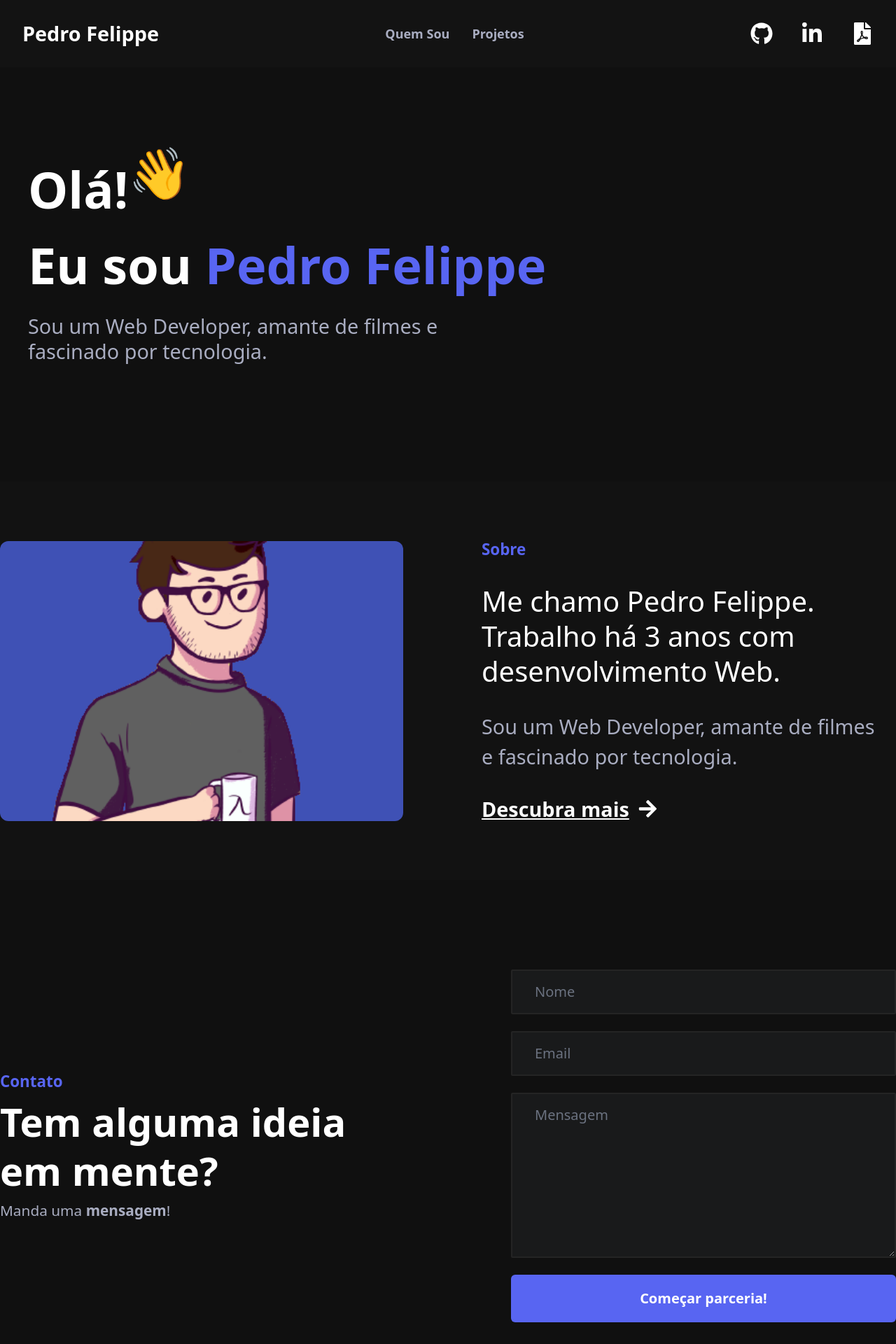
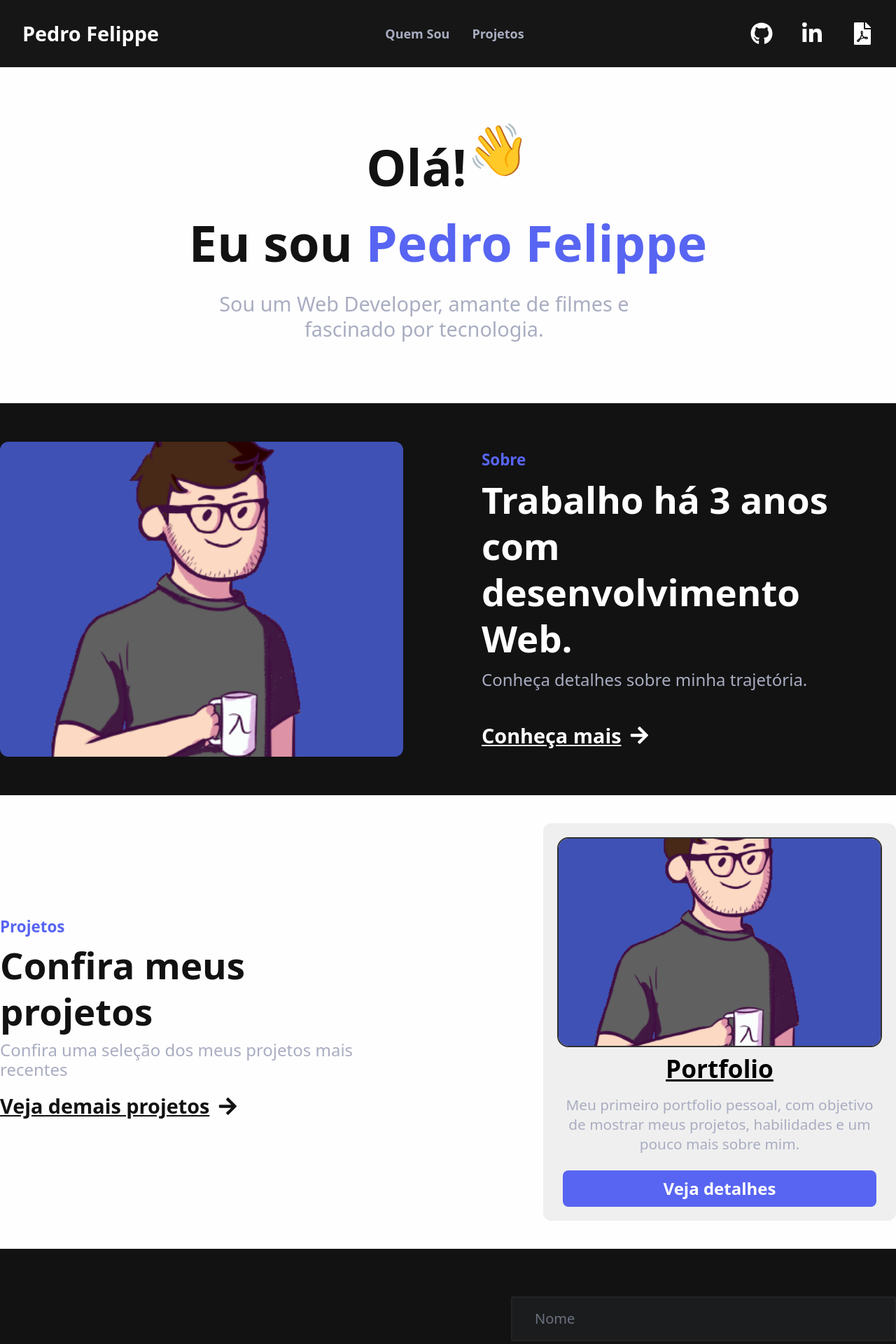
Before and after one commit to pefelippe/Portfolio, a Next.js app: page / in a window 1280 px wide. Shown: the top 1920 px of the page at 70% size. Built offline with nearby package versions, Linux system fonts and the light colour scheme.

Commit message:
mais uma vez alterando o layout

```diff
--- a/pages/_app.tsx
+++ b/pages/_app.tsx
@@ -16,7 +16,7 @@ export default function App({ Component, pageProps }: AppProps) {
       className="
         overflow-x-hidden overflow-y-scroll
         scrollbar scrollbar-track-gray-400/20 scrollbar-thumb-[#5865f2]/80 scroll-smooth
-        h-screen min-w-[400px] font-roboto min-h-fit bg-[#101010] "
+        h-screen min-w-[400px] font-roboto min-h-fit bg-[#121212] "
     >
       <Head>
         <title>Pedro Felippe</title>
--- a/pages/index.tsx
+++ b/pages/index.tsx
@@ -7,20 +7,20 @@ import Skills from "../src/content/Skills";
 
 export default function Home() {
   return (
-    <div className="w-screen h-fit mx-auto text-white  xl:py-20 space-y-10 xl:space-y-32 py-20">
-      <section className="">
+    <div className="w-screen h-fit mx-auto text-white ">
+      <section className=" bg-[#fefefe] text-[#121212]">
         <Hero />
       </section>
-      <section className="bg-[#121212] py-10 md:py-20">
+      <section className=" bg-[#121212]">
         <QuickAbout />
       </section>
-      {/* <section className="">
+      {/* <section className="py-20 bg-[#121212]">
         <Skills />
       </section> */}
-      {/* <section className=" w-full  py-10">
+      <section className="py-10 bg-[#fefefe] text-[#121212]">
         <RecentProjects />
-      </section> */}
-      <section className="bg-[#101010]">
+      </section>
+      <section className="  bg-[#121212] ">
         <CallToContact />
       </section>
     </div>
--- a/src/components/ProjectCard.tsx
+++ b/src/components/ProjectCard.tsx
@@ -25,16 +25,11 @@ function ProjectCard({
   const findX = id % 2 !== 0 ? -100 : 100;
 
   return (
-    <motion.div
-      initial={{ opacity: 0, x: findX }}
-      whileInView={{ opacity: 1, x: 0 }}
-      transition={{ duration: 1 }}
-      className="flex flex-col w-full  justify-between  mx-auto gap-2 bg-[#2e3039] p-6 rounded-xl max-w-[450px]"
-    >
+    <motion.div className="flex flex-col w-full justify-between  mx-auto gap-2 rounded-xl min-w-fit max-w-[550px] p-5 bg-[#efefef]">
       <Link
         href={link}
         className="transition-all rounded-2xl border-2 border-[#303030] hover:border-[#505050]
-        overflow-hidden max-w-md mx-auto h-full w-fit "
+        overflow-hidden w-full max-h-[300px]"
       >
         <motion.img
           src={imgUrl}
@@ -44,29 +39,18 @@ function ProjectCard({
       </Link>
 
       <div
-        className="max-lg:h-fit text-white flex
-       justify-center items-center flex-col gap-4 rounded-b-2xl  w-fit max-lg:text-center px-2"
+        className="max-lg:h-fit text-[#000] flex
+       justify-center items-center flex-col gap-4 rounded-b-2xl w-fit max-lg:text-center px-2"
       >
-        <div className="flex w-full justify-between items-center max-lg:justify-center gap-4">
         <a
           href={link}
           target="_blank"
-            className="flex gap-2 items-center w-fit text-[2.2rem] font-bold  hover:text-gray-500 underline"
+          className="flex gap-2 items-center w-fit text-[2.2rem] font-bold  hover:text-gray-500 underline py-2"
           rel="noreferrer"
         >
           {title}
-            <FaLink className="h-6 w-6"/>
         </a>
-          <Link
-            href={repo}
-            target="_blank"
-            className="flex items-center justify-center
-             font-semibold hover:underline  bg-black rounded-lg transition-all "
-            rel="noreferrer"
-          >
-            <FaGithub className="h-8 w-8" />
-          </Link>
-        </div>
+
         <p className="w-fit text-[1.3rem] text-gray-300 max-w-md">
           {description}
         </p>
@@ -80,6 +64,15 @@ function ProjectCard({
           >
             <p>Veja detalhes</p>
           </Link>
+
+          {/* <Link
+            href={repo}
+            target="_blank"
+            className="flex items-center justify-center font-semibold hover:underline  bg-black rounded-lg transition-all "
+            rel="noreferrer"
+          >
+            <FaGithub className="h-8 w-8" />
+          </Link> */}
         </div>
       </div>
     </motion.div>
--- a/src/components/layout/Footer.tsx
+++ b/src/components/layout/Footer.tsx
@@ -11,7 +11,7 @@ function Footer({}: Props) {
   return (
     <footer
       className="w-full min-h-[10vh] py-10 flex justify-center items-center mx-auto text-lg max-xl:px-6 text-black
-    text-[#000] bg-[#fff] "
+    text-[#000] bg-[#fff] font-semibold"
     >
       <div className="w-full max-w-screen-2xl gap-8 flex items-center max-sm:flex-col justify-center">
         <div className="flex flex-col gap-10 items-center">
--- a/src/components/layout/Header.tsx
+++ b/src/components/layout/Header.tsx
@@ -8,7 +8,7 @@ import HamburgerMenu from "./../HamburgerMenu";
 
 const Navbar = () => {
   return (
-    <motion.nav className="font-semibold  px-8 text-white bg-[#131313]">
+    <motion.nav className="font-semibold  px-8 text-white bg-[#161616]">
       <motion.div
         initial={{ opacity: 0, y: -50 }}
         animate={{ opacity: 1, y: 0 }}
--- a/src/constants/index.js
+++ b/src/constants/index.js
@@ -9,16 +9,16 @@ export const projects = [
     description:
       "Meu primeiro portfolio pessoal, com objetivo de mostrar meus projetos, habilidades e um pouco mais sobre mim. ",
   },
-  {
-    id: 2,
-    link: "",
-    repo: "https://github.com/pefelippe/PomodoroTunes",
-    title: "Pomodoro-fi",
-    imgUrl: "assets/pomodorotunes.png",
-    stack: ["react", "tailwind", "next", "typescript"],
-    description:
-      "Nesse projeto tentei unir a tranquilidade do lo-fi com o poderoso método pomodoro.",
-  },
+  // {
+  //   id: 2,
+  //   link: "",
+  //   repo: "https://github.com/pefelippe/PomodoroTunes",
+  //   title: "Pomodoro-fi",
+  //   imgUrl: "assets/pomodorotunes.png",
+  //   stack: ["react", "tailwind", "next", "typescript"],
+  //   description:
+  //     "Nesse projeto tentei unir a tranquilidade do lo-fi com o poderoso método pomodoro.",
+  // },
 ];
 
 export const navLinks = [
--- a/src/content/CallToContact.tsx
+++ b/src/content/CallToContact.tsx
@@ -11,13 +11,13 @@ function CallToContact({}: Props) {
       initial={{ opacity: 0, y: 50 }}
       whileInView={{ opacity: 1, y: 0 }}
       transition={{ duration: 1.5 }}
-      className="h-fit min-h-[60vh] max-w-7xl mx-auto   text-xl max-xl:px-8 rounded-md
-      flex max-lg:flex-col justify-between gap-10 md:gap-20  items-center text-center"
+      className="h-fit min-h-[80vh] max-w-7xl mx-auto   text-xl max-xl:px-8 rounded-md
+      flex max-lg:flex-col justify-between gap-10 md:gap-20  items-center text-center py-10"
     >
       <div className="flex flex-col gap-2 w-fit text-start">
         <p className=" text-[1.4rem] font-bold text-blue">Contato</p>
         <p className=" text-[2.5rem] lg:text-[3.5rem] leading-tight font-semibold max-w-xl">
-          Tem alguma ideia em mente?
+          Pronto para começar uma parceria?
         </p>
         <p className=" text-[1.3rem] font-medium text-gray-300 ">
           Manda uma <b className=" ">mensagem</b>!
--- a/src/content/Hero.tsx
+++ b/src/content/Hero.tsx
@@ -9,24 +9,31 @@ export default function About({}: Props) {
       initial={{ opacity: 0 }}
       animate={{ opacity: 1 }}
       transition={{ duration: 2 }}
-      className="h-fit  max-w-7xl flex max-lg:flex-col justify-start items-center
-      gap-4 lg:gap-16 xl:gap-20 w-full mx-auto  p-10"
+      className="h-fit min-h-[60vh] max-w-7xl flex flex-col justify-center items-center gap-4 w-full mx-auto  max-xl:px-10"
     >
+      {/* <motion.img
+        initial={{ opacity: 0, x: -50 }}
+        animate={{ opacity: 1, x: 0 }}
+        transition={{ duration: 2 }}
+        alt="avatar-pefelippe"
+        src="assets/avatar-pdr.png"
+        className=" object-cover w-fit max-md:max-h-[150px] max-h-[200px] rounded-full "
+      /> */}
       <motion.div
         animate={{ opacity: 1, x: 0 }}
         initial={{ opacity: 0, x: 50 }}
         transition={{ duration: 2 }}
-        className="flex flex-col text-3xl text-start gap-4 "
+        className="flex flex-col text-3xl text-center gap-4 "
       >
-        <h2 className="text-[3rem] xl:text-[4.5rem] leading-normal font-bold ">
-          <div className="flex w-full  ">
-            <p>Olá!</p>
+        <h2 className="text-[3rem] xl:text-[4.5rem] leading-normal font-bold mx-auto">
+          <div className="flex justify-center items-center mx-auto">
+            <p className="">Olá!</p>
             <span className="animate-bounce">👋</span>
           </div>
           Eu sou <span className="text-blue ">Pedro Felippe</span>
         </h2>
 
-        <p className="text-[1.6rem] xl:text-[1.8rem]  text-gray-300  max-w-sm lg:max-w-2xl">
+        <p className="text-[1.3rem] xl:text-[1.8rem]  text-gray-300  max-w-sm lg:max-w-2xl">
           Sou um Web Developer, amante de filmes e fascinado por tecnologia.
         </p>
       </motion.div>
--- a/src/content/QuickAbout.tsx
+++ b/src/content/QuickAbout.tsx
@@ -11,7 +11,7 @@ function QuickAbout({}: Props) {
       initial={{ opacity: 0 }}
       animate={{ opacity: 1 }}
       transition={{ duration: 2 }}
-      className="h-fit max-w-7xl flex max-lg:flex-col justify-center  items-center w-full mx-auto max-xl:px-10 gap-6 lg:gap-24 "
+      className="h-fit min-h-[70vh] max-w-7xl flex max-lg:flex-col justify-center  items-center w-full mx-auto max-xl:px-10 gap-6 lg:gap-24 "
     >
       <motion.img
         initial={{ opacity: 0, x: -50 }}
@@ -19,28 +19,30 @@ function QuickAbout({}: Props) {
         transition={{ duration: 2 }}
         alt="avatar-pefelippe"
         src="assets/avatar-pdr.png"
-        className="relative object-cover w-full max-md:max-h-[250px] md:h-[350px] lg:h-[400px] rounded-xl max-w-xl"
+        className="relative object-cover max-md:hidden w-full max-md:max-h-[250px] md:h-[350px] lg:h-[450px] rounded-xl max-w-xl"
       />
       <motion.div
         animate={{ opacity: 1, x: 0 }}
         initial={{ opacity: 0, x: 50 }}
         transition={{ duration: 2 }}
-        className="flex flex-col text-start max-md:gap-4 gap-8 mx-auto max-w-xl"
+        className="flex flex-col text-start gap-2 mx-auto max-w-xl"
       >
         <p className=" text-[1.4rem] font-bold text-blue">Sobre</p>
-        <h2 className="leading-tight text-[1.6rem] xl:text-[2.5rem] text-black ">
-          Me chamo Pedro Felippe. Trabalho há 3 anos com desenvolvimento Web.
+
+        <h2 className="text-[2.5rem] lg:text-[3.3rem] leading-tight font-semibold">
+          Trabalho há 3 anos com desenvolvimento Web.
         </h2>
 
-        <p className="text-[1.6rem] xl:text-[1.8rem]  text-gray-300   ">
-          Sou um Web Developer, amante de filmes e fascinado por tecnologia.
+        <p className=" text-[1.5rem] font-medium text-gray-300  ">
+          Conheça detalhes sobre minha trajetória.
         </p>
+
         <Link
           href="/about"
-          className="font-semibold  text-white  max-lg:mx-auto max-lg:text-md text-[1.8rem]
-            transition-all flex items-center gap-3 underline hover:text-gray-300"
+          className="font-semibold  text-white  max-lg:text-md text-[1.8rem]
+            transition-all flex items-center gap-3 underline hover:text-gray-300 pt-8"
         >
-          <p>Descubra mais </p> <FaArrowRight className="" />
+          <p>Conheça mais </p> <FaArrowRight className="" />
         </Link>
       </motion.div>
     </motion.div>
--- a/src/content/RecentProjects.tsx
+++ b/src/content/RecentProjects.tsx
@@ -3,6 +3,8 @@ import React from "react";
 
 import ProjectCard from "../../src/components/ProjectCard";
 import { projects } from "../../src/constants";
+import Link from "next/link";
+import { FaArrowRight } from "react-icons/fa";
 
 interface ProjectCard {
   id: number;
@@ -24,16 +26,27 @@ function RecentProjects() {
       animate={{ opacity: 1 }}
       transition={{ duration: 1.5 }}
       id="work"
-      className="h-fit min-h-[75vh]  w-full flex flex-col mx-auto rounded-md  gap-10 max-w-7xl "
+      className="h-fit min-h-[70vh] max-w-7xl mx-auto  text-xl max-xl:px-8 rounded-md
+      flex max-lg:flex-col justify-between items-center text-center gap-10"
     >
-      <motion.h2
-        className="text-[2.5rem] leading-tight font-semibold
-        max-w-md md:max-w-xl underline decoration-blue mx-auto"
-      >
-        Projetos mais recentes
-      </motion.h2>
+      <div className="flex flex-col gap-2 text-start max-w-xl">
+        <p className="text-[1.4rem] font-bold text-blue">Projetos</p>
+        <p className="text-[2.5rem] lg:text-[3.3rem] leading-tight font-semibold">
+          Confira meus projetos
+        </p>
+        <p className="text-[1.5rem] font-medium text-gray-300 ">
+          Confira uma seleção dos meus projetos mais recentes
+        </p>
 
-      <div className=" w-fit mx-auto grid gap-10  grid-cols-1 ">
+        <Link
+          href="/projects"
+          className="font-semibold max-lg:text-md text-[1.8rem]
+            transition-all flex items-center gap-3 underline hover:text-gray-300 py-4"
+        >
+          <p>Veja demais projetos </p> <FaArrowRight className="" />
+        </Link>
+      </div>
+      <div className=" w-fit grid grid-cols-1 ">
         {projects?.map((proj) => {
           return (
             <ProjectCard
```
Also changed, not shown: public/assets/eu.jpg (added). Lines whose indentation alone changed are shown as unchanged.
